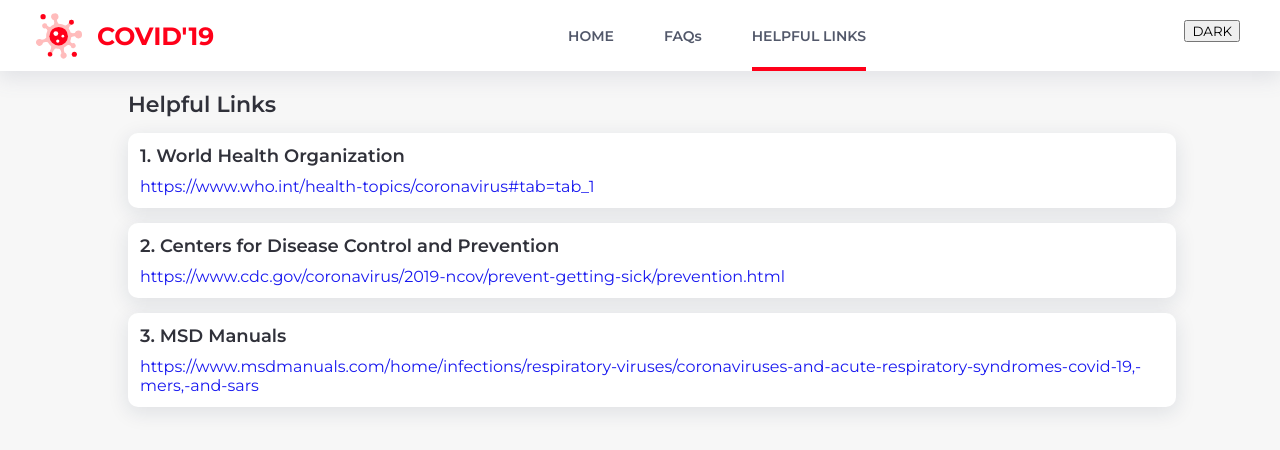
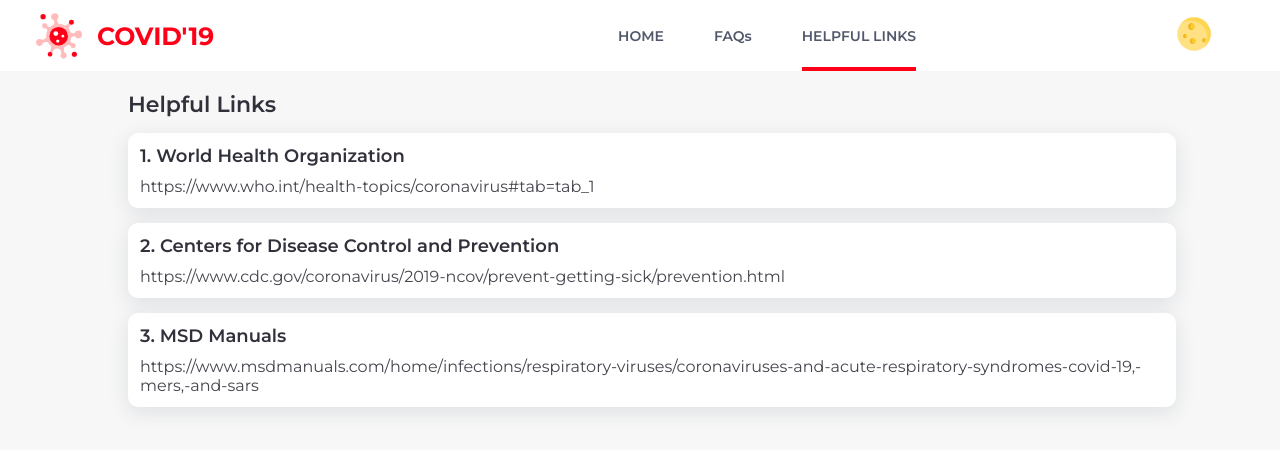
Before and after one commit to rajat-yadav-ttn/Covid19, a React (Create React App) app: page /helpful-links in a window 1280 px wide. Shown: the top 450 px of the page. Built offline with nearby package versions, Linux system fonts and the light colour scheme.

Commit message:
minor fixes

```diff
--- a/src/App.js
+++ b/src/App.js
@@ -8,6 +8,7 @@
 
 import {Switch , Route} from 'react-router-dom';
 import Navbar from './components/Navbar/Navbar';
+
 
 
 class App extends Component {
--- a/src/components/Navbar/Drawer.js
+++ b/src/components/Navbar/Drawer.js
@@ -5,7 +5,9 @@
 
 const Drawer =(props)=>{
         return(
-            <div className='drawer' style={{display:props.showDrawer?'block':'none'}}>
+            <div className='drawer' style={{display:props.showDrawer?'block':'none',
+                                        background:props.isDark?'#25274b':'#fff'
+                                            }}>
                 <ul className='drawer_list'>
 
                     <button className='close_btn' onClick={props.drawerClose}>
@@ -14,6 +16,7 @@
                         <li>
                             <NavLink
                                 to='/'
+                                style={{color:props.isDark?'#ccccea':'#52586A'}}
                                 className='nav_link_item_d'
                                 activeClassName='active'
                                 exact
@@ -21,12 +24,14 @@
                         </li>
                         <li>
                             <NavLink
+                                style={{color:props.isDark?'#ccccea':'#52586A'}}
                                 className='nav_link_item_d'
                                 activeClassName='active'
                                 to='/faqs'>FAQs</NavLink>
                         </li>
                         <li>
                             <NavLink
+                                style={{color:props.isDark?'#ccccea':'#52586A'}}
                                 className='nav_link_item_d'
                                 activeClassName='active'
                                 to='/helpful-links'>HELPFUL LINKS</NavLink>
--- a/src/components/Navbar/Navbar.css
+++ b/src/components/Navbar/Navbar.css
@@ -31,7 +31,7 @@
 }
 
 .nav_opts_list{
-    margin-right:100px;
+    /* margin-right:100px; */
 }
 
 .list_wrap{
@@ -67,8 +67,9 @@
 }
 
 .menu_btn{
-    position: relative;
-    right:-40px;
+    position: absolute;
+    right:10px;
+    top:15px;
     display: none;
 }
 
@@ -86,8 +87,19 @@
 
 .darkMode_btn{
     position: absolute;
-    top:20px;
-    right:40px;
+    top:13px;
+    right:60px;
+    border:none;
+    background:none;
+}
+
+.darkMode_btn img{
+    width:40px;
+    height:40px;
+}
+
+.darkMode_btn:focus{
+    outline: none;
 }
 
 @media(max-width:768px){
@@ -105,6 +117,9 @@
         margin-right:-10px;
     }
 }
+
+
+
 
 @media(max-width:400px){
     .logo_txt{
--- a/src/components/Navbar/Navbar.js
+++ b/src/components/Navbar/Navbar.js
@@ -72,13 +72,16 @@
                 <button
                     className='darkMode_btn'
                     onClick={()=>this.props.darkMode(this.props.isDark===false?true:false)}>
-                    {this.props.isDark? 'LIGHT' :'DARK'}
+                    {this.props.isDark? <img src={require('./icons/sun.png')} alt='light'/>:
+                                        <img src={require('./icons/moon.png')} alt='dark'/>
+                            }
                 </button>
 
 
                 </div>
                 <Drawer showDrawer={this.state.showDrawer}
                         drawerClose={this.drawerClose}
+                        isDark={this.props.isDark}
                         />
             </nav>
         );
--- a/src/containers/FAQs/FAQs.css
+++ b/src/containers/FAQs/FAQs.css
@@ -5,6 +5,8 @@
 .faq_container{
     width:80%;
     margin:auto;
+    /* padding-bottom:20px; */
+    height:100%;
 }
 
 .faq_heading{
--- a/src/containers/FAQs/FAQs.js
+++ b/src/containers/FAQs/FAQs.js
@@ -2,22 +2,24 @@
 import QNAList from './QNAList';
 import './FAQs.css';
 
+import {connect} from 'react-redux';
+
 const QAbox=props=>(
-    <div className='QA_box'>
-        <div className='ques'>
+    <div className='QA_box'  style={{background:props.isDark?'#2e315d':'#fff'}}>
+        <div className='ques'  style={{color:props.isDark?'#ccccea':'#30313A'}}>
            Q{props.index}. {props.ques}
         </div>
-        <div className='ans'>
+        <div className='ans'  style={{color:props.isDark?'#7e83c2':'#30313A'}}>
             {props.answer}
         </div>
     </div>
 )
 
-const FAQs =()=>{
+const FAQs =(props)=>{
         return(
-            <div className='faq_body'>
+            <div className='faq_body' style={{background:props.isDark?'#100a22':'#f7f7f7',paddingBottom:'20px'}}>
                 <div className='faq_container'>
-                    <div className='faq_heading'>Frequently Asked Questions</div>
+                    <div className='faq_heading'  style={{color:props.isDark?'#ccccea':'#30313A'}}>Frequently Asked Questions</div>
                     {
                         QNAList.map((item,index)=>{
                             return <QAbox
@@ -25,12 +27,21 @@
                                         index={index+1}
                                         ques={item.ques}
                                         answer={item.answer}
+                                        isDark={props.isDark}
                                     />
                         })
                     }
                 </div>
-            </div>
+                </div>
         )
 }
 
-export default FAQs;
+
+const mapStateToProps=state=>{
+    return{
+        isDark:state.isDark,
+    }
+}
+
+
+export default connect(mapStateToProps)(FAQs);
--- a/src/containers/HelpfulLinks.js
+++ b/src/containers/HelpfulLinks.js
@@ -1,13 +1,16 @@
 import React  from 'react';
 import './FAQs/FAQs.css';
 
+import {connect} from 'react-redux';
+
+
 const URLBox=props=>(
-    <div className='QA_box'>
-        <div className='ques'>
+    <div className='QA_box' style={{background:props.isDark?'#2e315d':'#fff'}}>
+        <div className='ques' style={{color:props.isDark?'#ccccea':'#30313A'}}>
          {props.index}. {props.name}
         </div>
         <div className='ans'>
-            <a href={props.url}>{props.url}</a>
+            <a href={props.url} style={{color:props.isDark?'#7e83c2':'#30313A'}}>{props.url}</a>
         </div>
     </div>
 )
@@ -28,11 +31,11 @@
     },
 ]
 
-const HelpfulLinks =()=>{
+const HelpfulLinks =(props)=>{
         return(
-            <div className='faq_body'>
+            <div className='faq_body' style={{background:props.isDark?'#100a22':'#f7f7f7',height:'100vh'}}>
                 <div className='faq_container'>
-                    <div className='faq_heading'>Helpful Links</div>
+                    <div className='faq_heading' style={{color:props.isDark?'#ccccea':'#30313A'}}>Helpful Links</div>
                     {
                         urlList.map((item,index)=>{
                             return <URLBox
@@ -40,12 +43,19 @@
                                         index={index+1}
                                         name={item.name}
                                         url={item.url}
+                                        isDark={props.isDark}
                                     />
                         })
                     }
                 </div>
             </div>
-        )
+        );
 }
 
-export default HelpfulLinks;
+const mapStateToProps=state=>{
+    return{
+        isDark:state.isDark,
+    }
+}
+
+export default connect(mapStateToProps)(HelpfulLinks);
```
Also changed, not shown: src/components/Navbar/NavItem.js (deleted, +0 -15 lines), src/components/Navbar/icons/moon.png (added), src/components/Navbar/icons/sun.png (added).
